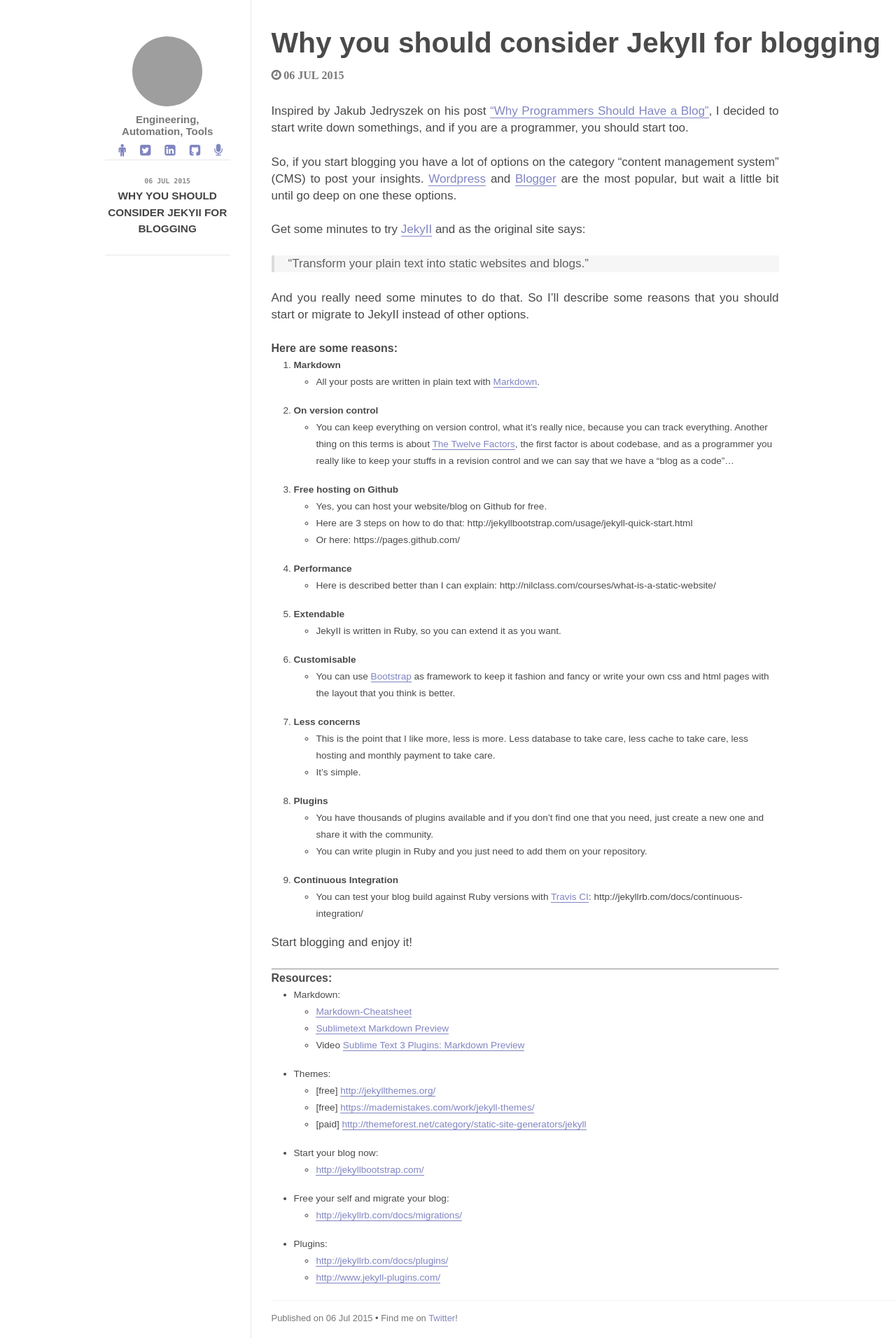
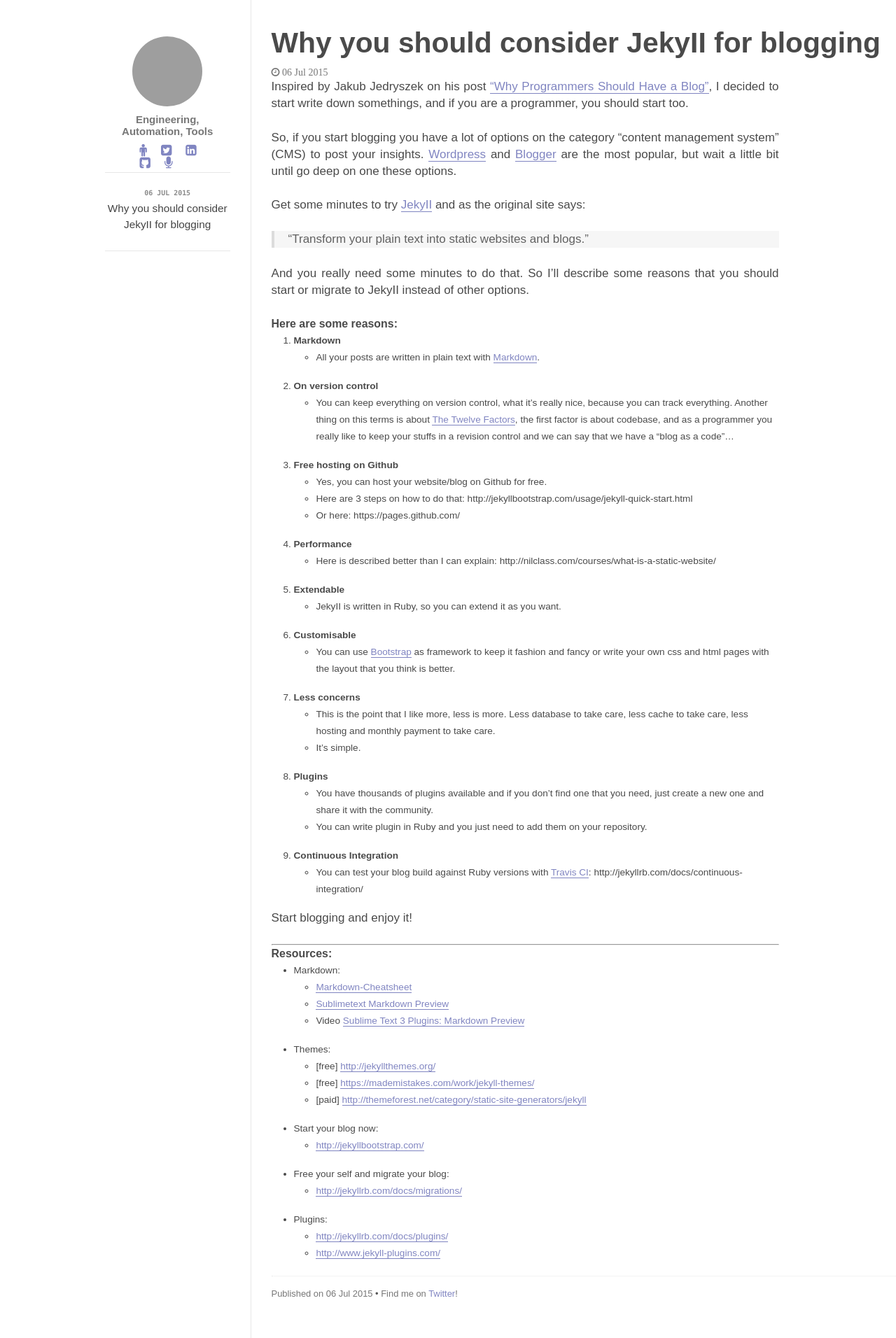
Before and after one commit to rodrigozrusso/rodrigozrusso.github.io, a Jekyll site: the page built from index.html, in a window 1280 px wide. Shown: the whole page at 70% size. Built offline with Jekyll 4.4.1, drawn with Linux system fonts in a browser that asks for light colours; some web fonts are replaced; grey boxes are pictures that could not be loaded.

Commit message:
Change post title and date size/layout improve social-wrapper

```diff
--- a/css/main.css
+++ b/css/main.css
@@ -123,11 +123,7 @@
 /*****************************************************************************/
 
 #date {
-  font-size: 16px;
-  padding-top: 0.25em;
-  margin-bottom: 2em;
-  text-transform: uppercase;
-  font-weight: 600;
+  font-size: 14px;
   color: #787878;
 }
 
@@ -138,6 +134,17 @@
 
 #info-container {
   margin-top: 3em;
+}
+
+#info-container > div.meta {
+  border: 1px solid #C9C6C3;
+  border-width: 1px 0;
+  color: #666;
+  font-size: 12px;
+  line-height: 20px;
+  margin: 0 0 20px;
+  padding: 1px 0;
+  text-transform: uppercase;
 }
 
 #title {
@@ -255,9 +262,7 @@
 }
 
 .post-title {
-  font-weight: 600;
   font-size: 1.25em;
-  text-transform: uppercase;
 }
 
 .post-date {
@@ -286,8 +291,9 @@
 /** Social */
 #social-wrapper
 {
-  color:#5c646f;
-  padding:10px 0;
+  color: #5c646f;
+  padding: 10px 30px 10px 30px;
+  margin: 0 0 30px;
   list-style-type: none;
 }
 
```
